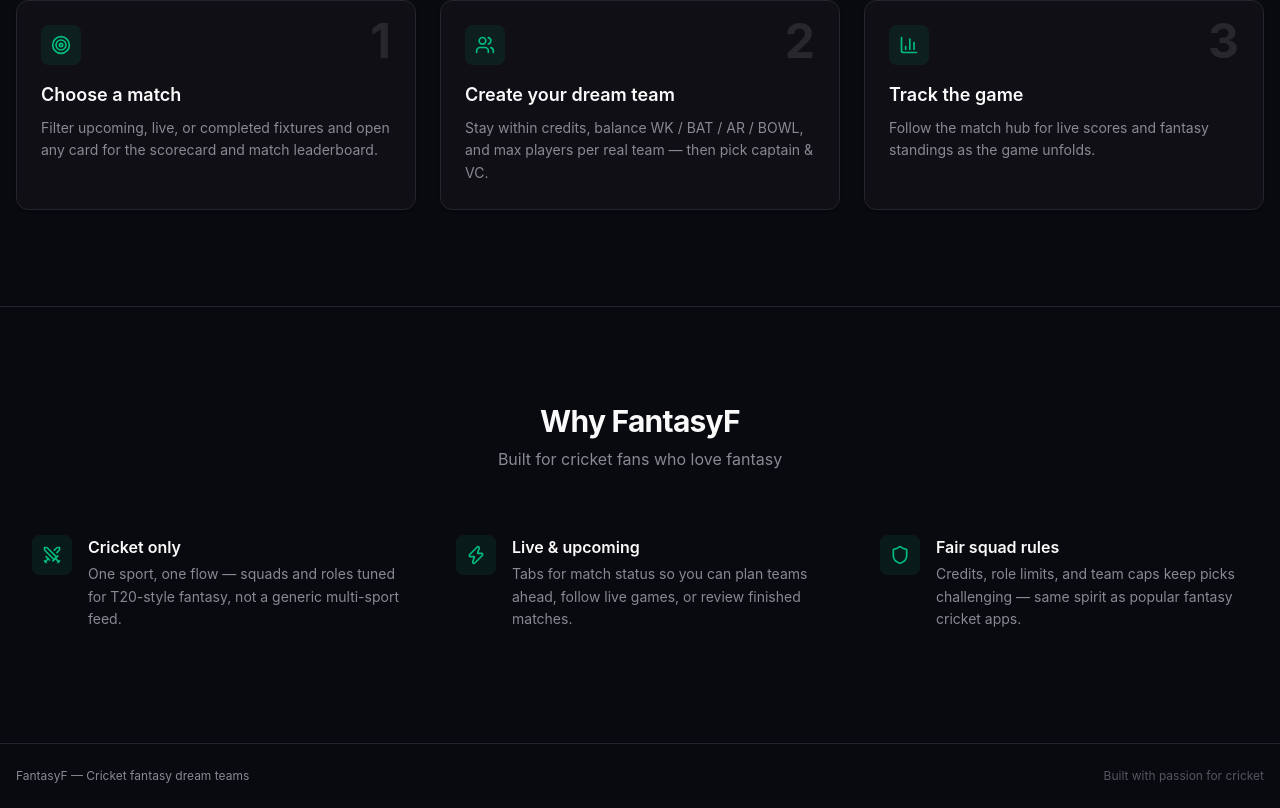
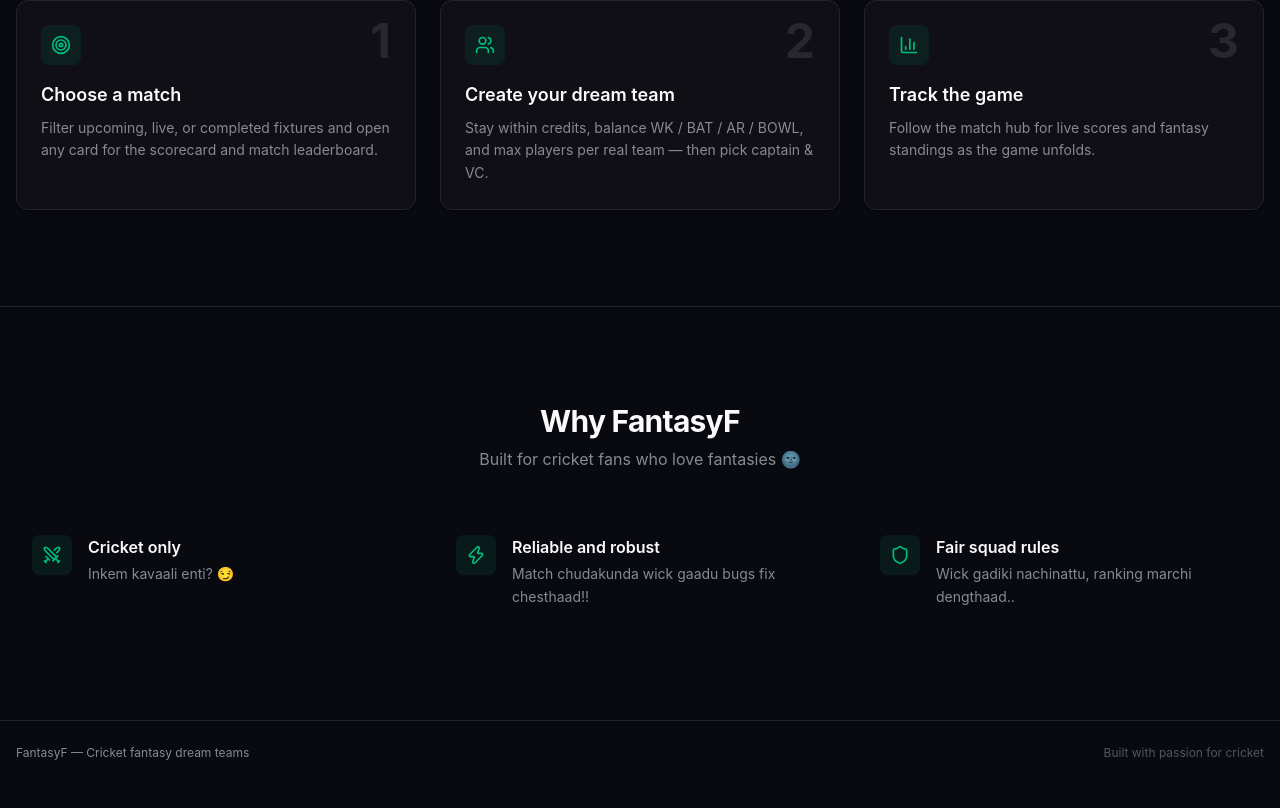
Before and after one commit to saikarthikslk/fantasy-frontend, a React (Vite) app: page / in a window 1280 px wide. Shown: the part 958-1766 px from the top of the page. After the commit the page ends 1743 px from the top, so only its background shows below. Built offline with nearby package versions, Linux system fonts and the light colour scheme; no server answers.

Commit message:
Update Home component text to enhance engagement with cricket fans, incorporating playful language and emojis.

```diff
--- a/src/pages/Home.tsx
+++ b/src/pages/Home.tsx
@@ -127,7 +127,7 @@
               Why FantasyF
             </h2>
             <p className="text-muted-foreground mt-2">
-              Built for cricket fans who love fantasy
+              Built for cricket fans who love fantasies 🌚
             </p>
           </div>
           <div className="grid gap-6 md:grid-cols-3">
@@ -135,17 +135,17 @@
               {
                 icon: Swords,
                 title: 'Cricket only',
-                desc: 'One sport, one flow — squads and roles tuned for T20-style fantasy, not a generic multi-sport feed.',
+                desc: 'Inkem kavaali enti? 😏',
               },
               {
                 icon: Zap,
-                title: 'Live & upcoming',
-                desc: 'Tabs for match status so you can plan teams ahead, follow live games, or review finished matches.',
+                title: 'Reliable and robust',
+                desc: 'Match chudakunda wick gaadu bugs fix chesthaad!!',
               },
               {
                 icon: Shield,
                 title: 'Fair squad rules',
-                desc: 'Credits, role limits, and team caps keep picks challenging — same spirit as popular fantasy cricket apps.',
+                desc: 'Wick gadiki nachinattu, ranking marchi dengthaad..',
               },
             ].map((item) => (
               <div key={item.title} className="flex gap-4 p-4 rounded-lg hover:bg-muted/50 transition-colors">
```
